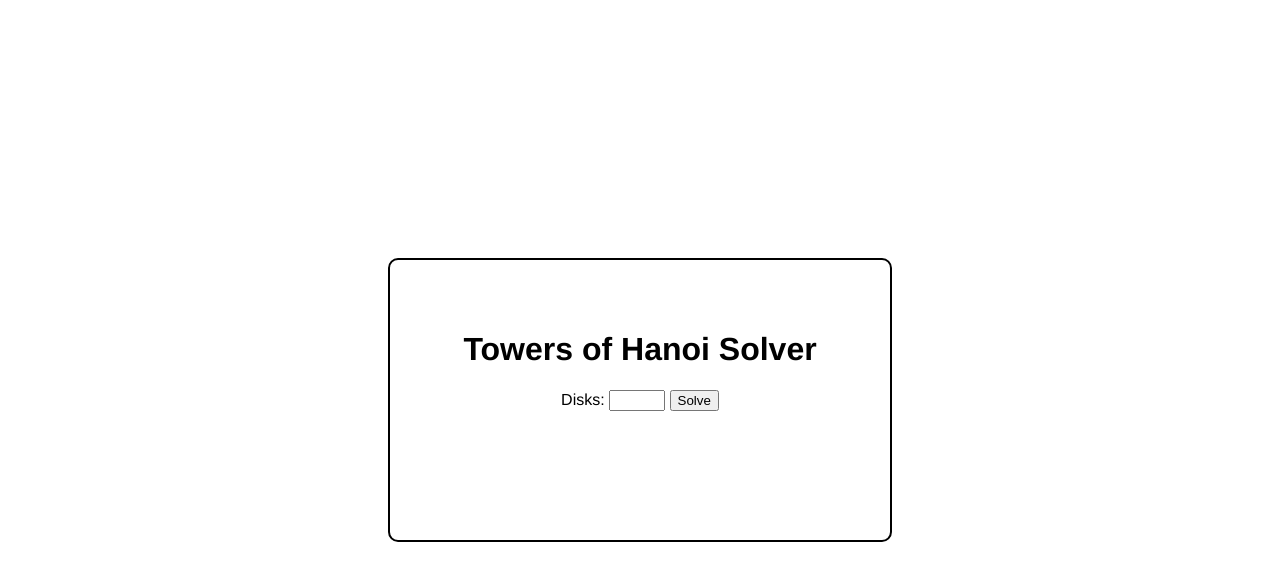
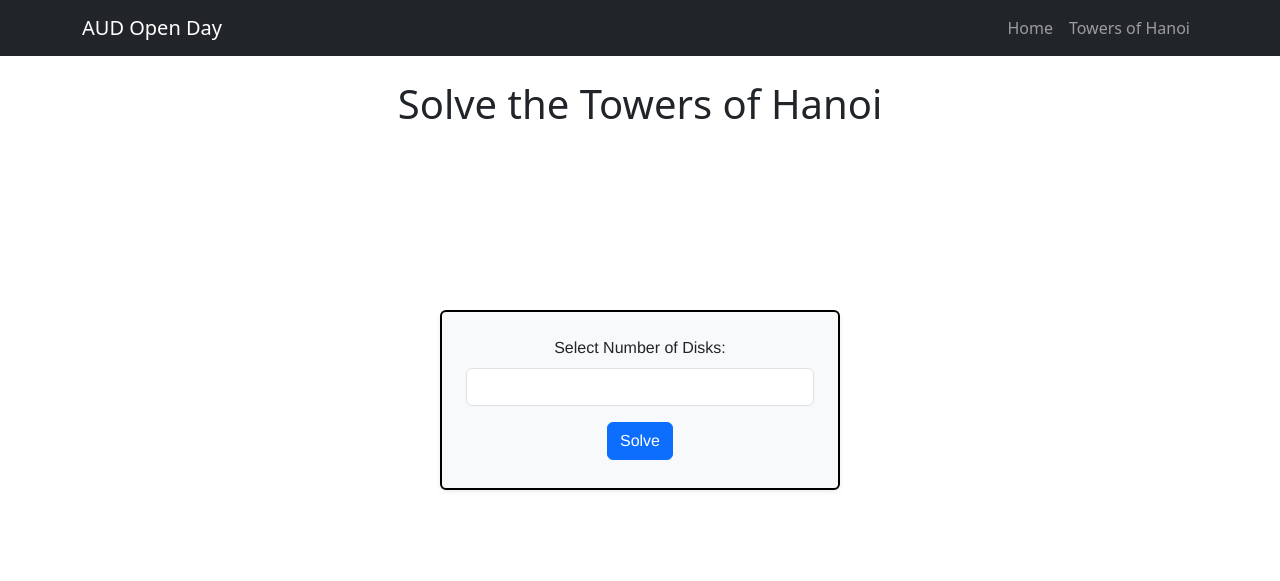
Before and after one commit to zhaojinchu/AUD_OpenDay, a Django app: page /hanoi/ in a window 1280 px wide. Shown: the top 581 px of the page. Run offline with Django 5.2, Linux system fonts and the light colour scheme.

Commit message:
Finished tower of hanoi

```diff
--- a/static/js/script.js
+++ b/static/js/script.js
@@ -1,47 +1,50 @@
+document.addEventListener("DOMContentLoaded", function () {
+  var menu = document.getElementById("menu");
+  var start = document.getElementById("start");
+  var nextMoveBtn = document.getElementById("next-move");
+  var stepCounterText = document.getElementById("step-counter");
+  var stepCount = document.getElementById("step-count");
+  var canvas = document.getElementById("canvas");
+  var tick = new Audio("/static/audio/tick.mp3");
 
-var menu = document.getElementById('menu');
-var start = document.getElementById('start');
-var tick = new Audio('assets/audio/tick.mp3');
-start.addEventListener('submit', init);
+  start.addEventListener("submit", init);
+  nextMoveBtn.addEventListener("click", executeNextMove);
 
-// track state of the pegs
-// id is used to identify the position of each peg
-// name is used to add text to the canvas below each peg
-// disks is an array that stores all disk objects on the peg
-// level is used to track the current level on each peg, since it is changing as we add or remove disks
-// cord is an object that contains the info about x, y, width and height
+  // Ensure button and counter are hidden at the start
+  nextMoveBtn.style.display = "none";
+  stepCounterText.style.display = "none";
+
+  var stepCounter = 0; // Counter for the steps taken
+
   var pegsState = {
       pegs: [
-    {id: 0, name: 'Start', disks: [], level: 20, coord: {x: 100, y: 400, w: 200, h: 200}},
-    {id: 1, name: 'End', disks: [], level: 20, coord: {x: 300, y: 400, w: 200, h: 200}},
-    {id: 2, name: 'Aux', disks: [], level: 20, coord: {x: 500, y: 400, w: 200, h: 200}}
+          { id: 0, name: "Start", disks: [], level: 20, coord: { x: 100, y: 400, w: 200, h: 200 } },
+          { id: 1, name: "End", disks: [], level: 20, coord: { x: 300, y: 400, w: 200, h: 200 } },
+          { id: 2, name: "Aux", disks: [], level: 20, coord: { x: 500, y: 400, w: 200, h: 200 } }
       ]
-}
+  };
 
-// draw pegs, add text below them, and add background color of the canvas
+  var moveQueue = [];
+
   function drawPegs() {
-  // add background color
-  ctx.fillStyle = '#d1e0ff';
+      ctx.fillStyle = "#d1e0ff";
       ctx.fillRect(0, 0, canvas.width, canvas.height);
+      ctx.lineWidth = 8;
 
-  // drawing pegs
-  ctx.lineWidth = 8
       pegsState.pegs.forEach(peg => {
           ctx.moveTo(peg.coord.x, peg.coord.y);
           ctx.lineTo(peg.coord.x + peg.coord.w, peg.coord.y);
           ctx.moveTo(peg.coord.x + 100, peg.coord.y);
           ctx.lineTo(peg.coord.x + 100, peg.coord.y - peg.coord.h);
-
-    // adding text for the pegs
-    ctx.fillStyle = 'black';
-    ctx.font = '20px Helvetica, Arial, sans-serif';
-    ctx.textAlign = 'center';
+          ctx.fillStyle = "black";
+          ctx.font = "20px Helvetica, Arial, sans-serif";
+          ctx.textAlign = "center";
           ctx.fillText(peg.name, peg.coord.x + 100, peg.coord.y + 40);
       });
+
       ctx.stroke();
   }
 
-// disks constructor function
   function Disk(x, y, width, height, color) {
       this.x = x;
       this.y = y;
@@ -50,75 +53,100 @@ function Disk(x, y, width, height, color) {
       this.color = color;
   }
 
-// method that draws disk on the canvas
-Disk.prototype.draw = function() {
+  Disk.prototype.draw = function () {
       ctx.fillStyle = this.color;
       ctx.lineWidth = 1;
       ctx.fillRect(this.x, this.y, this.width, this.height);
       ctx.strokeRect(this.x, this.y, this.width, this.height);
   };
 
-// initializes disks on the starting peg
   function initDisks(n) {
       var peg = pegsState.pegs[0].coord;
-  var colors = ['#aa1414', '#ce1414', '#f74545', '#f7a145', '#c5e56b', '#5bff0a', '#28ede9', '#84c5ff', '#2295f9', '#5f22f9'];
+      var colors = ["#aa1414", "#ce1414", "#f74545", "#f7a145", "#c5e56b", "#5bff0a", "#28ede9", "#84c5ff", "#2295f9", "#5f22f9"];
       var width = 20 * n;
-  for(var i = n; i > 0; i--) {
-    let disk = new Disk((peg.w/2 + (peg.w - width)/2), peg.y - pegsState.pegs[0].level, width, peg.h/10, colors[i-1]);
+
+      // Clear existing disks before adding new ones
+      pegsState.pegs.forEach(peg => {
+          peg.disks = [];
+          peg.level = 20;  // Reset levels
+      });
+
+      for (var i = n; i > 0; i--) {
+          let disk = new Disk((peg.w / 2 + (peg.w - width) / 2), peg.y - pegsState.pegs[0].level, width, peg.h / 10, colors[i - 1]);
           pegsState.pegs[0].disks.push(disk);
           pegsState.pegs[0].level += peg.h / 10;
           width -= 20;
       }
   }
 
-
-// draw disks on the canvas
   function drawDisks(state) {
-  state.pegs.forEach(function(peg) {
-    peg.disks.forEach(function(disk) {
+      state.pegs.forEach(function (peg) {
+          peg.disks.forEach(function (disk) {
               disk.draw();
           });
-  })
+      });
   }
 
-// tracks delay of each move
-var delay = 1;
-// move disk from one peg to another
   function moveDisk(from, to) {
-    setTimeout(function() {
+      moveQueue.push({ from: from, to: to });
+  }
+
+  function executeNextMove() {
+      if (moveQueue.length === 0) {
+          alert("All moves completed!");
+          return;
+      }
+
+      var move = moveQueue.shift();
       ctx.clearRect(0, 0, canvas.width, canvas.height);
-      var movingDisk = from.disks.pop();
-      movingDisk.x += (to.id - from.id) * 200;
-      movingDisk.y = 400 - to.level;
+
+      var movingDisk = move.from.disks.pop();
+      movingDisk.x += (move.to.id - move.from.id) * 200;
+      movingDisk.y = 400 - move.to.level;
       tick.play();
-      to.disks.push(movingDisk);
-      from.level -= 20;
-      to.level += 20;
+      move.to.disks.push(movingDisk);
+      move.from.level -= 20;
+      move.to.level += 20;
+
       drawPegs();
       drawDisks(pegsState);
-    }, 1000 * delay)
-    delay++;
+
+      // Increment and update the step counter
+      stepCounter++;
+      stepCount.innerText = stepCounter;
   }
 
-//recursive algorithm for solving towers of hanoi
   function hanoi(n, from, to, aux) {
-  if(n >= 1) {
-    hanoi(n-1, from, aux, to);
+      if (n >= 1) {
+          hanoi(n - 1, from, aux, to);
           moveDisk(from, to);
-    hanoi(n-1, aux, to, from);
+          hanoi(n - 1, aux, to, from);
       }
   }
 
-// initialization function that starts solving the problem
   function init(e) {
       e.preventDefault();
-  var num = Number(document.getElementById('disks').value);
-  menu.style.display = 'none';
-  canvas.style.display = 'block';
-  canvas = document.getElementById('canvas');
+      var num = Number(document.getElementById("disks").value);
+      menu.style.display = "none";
+
+      // Ensure canvas and buttons are shown
+      canvas.style.display = "block";
+      nextMoveBtn.style.display = "block";
+      stepCounterText.style.display = "block";  // Show step counter
+
+      // Reset the step counter
+      stepCounter = 0;
+      stepCount.innerText = stepCounter;
+
+      // Initialize canvas properly
       canvas.width = canvas.scrollWidth;
       canvas.height = canvas.scrollHeight;
-  ctx = canvas.getContext('2d');
+      ctx = canvas.getContext("2d");
+
+      // Initialize disks and draw starting position
       initDisks(num);
       hanoi(num, ...pegsState.pegs);
+      drawPegs();
+      drawDisks(pegsState);
   }
+});
--- /dev/null
+++ b/templates/_base.html
@@ -0,0 +1,56 @@
+<!DOCTYPE html>
+<html lang="en">
+  <head>
+    <meta charset="UTF-8" />
+    <meta name="viewport" content="width=device-width, initial-scale=1.0" />
+    <title>{% block title %}My Django Project{% endblock %}</title>
+
+    {% load static %}
+
+    <!-- Bootstrap CSS -->
+    <link
+      href="https://cdn.jsdelivr.net/npm/bootstrap@5.3.0/dist/css/bootstrap.min.css"
+      rel="stylesheet"
+    />
+
+    <link rel="stylesheet" href="{% static 'css/style.css' %}" />
+
+  </head>
+  <body>
+    <!-- Navigation Bar -->
+    <nav class="navbar navbar-expand-sm navbar-dark bg-dark">
+      <div class="container">
+        <a class="navbar-brand" href="{% url 'home' %}">AUD Open Day</a>
+        <button
+          class="navbar-toggler"
+          type="button"
+          data-bs-toggle="collapse"
+          data-bs-target="#navbarNav"
+          aria-controls="navbarNav"
+          aria-expanded="false"
+          aria-label="Toggle navigation"
+        >
+          <span class="navbar-toggler-icon"></span>
+        </button>
+        <div class="collapse navbar-collapse" id="navbarNav">
+          <ul class="navbar-nav ms-auto">
+            <li class="nav-item">
+              <a class="nav-link" href="{% url 'home' %}">Home</a>
+            </li>
+            <li class="nav-item">
+              <a class="nav-link" href="{% url 'hanoi_page' %}"
+                >Towers of Hanoi</a
+              >
+            </li>
+          </ul>
+        </div>
+      </div>
+    </nav>
+
+    <!-- Main Content Block -->
+    <div class="container">{% block content %} {% endblock %}</div>
+
+    <!-- Bootstrap JS -->
+    <script src="https://cdn.jsdelivr.net/npm/bootstrap@5.3.0/dist/js/bootstrap.bundle.min.js"></script>
+  </body>
+</html>
--- a/templates/hanoi.html
+++ b/templates/hanoi.html
@@ -1,25 +1,32 @@
-<!DOCTYPE html>
-<html>
-  <head>
-    <title>Towers of Hanoi</title>
-    {% load static %}
-    <link rel="stylesheet" href="{% static 'css/style.css' %}" />
-  </head>
+{% extends "_base.html" %}
+{% load static %}
 
-  <body>
-    <div id="menu">
-      <h1>Towers of Hanoi Solver</h1>
-      <form id="start">
-        <label for="disks">Disks: </label>
-        <input type="number" min="5" max="10" id="disks" required />
-        <input type="submit" value="Solve" />
-      </form>
+{% block title %}Towers of Hanoi Solver{% endblock %}
+
+{% block content %}
+<div class="text-center">
+    <h1 class="my-4">Solve the Towers of Hanoi</h1>
+
+    <div id="menu" class="p-4 bg-light rounded shadow-sm">
+        <form id="start">
+            <label for="disks" class="form-label">Select Number of Disks:</label>
+            <input type="number" min="3" max="10" id="disks" class="form-control mb-3" required>
+            <button type="submit" class="btn btn-primary">Solve</button>
+        </form>
     </div>
+</div>
+<div>
+  <!-- Canvas for the Game -->
+  <canvas id="canvas" class="mt-45" width="800" height="600"></canvas>
 
-    <canvas
-      id="canvas"
-      style="border: 5px solid; width: 800px; height: 600px"
-    ></canvas>
-    <script src="{% static 'js/script.js' %}"></script>
-  </body>
-</html>
+  <!-- Next Move Button -->
+  <button id="next-move" class="btn btn-success" style="display: none;">Next Move</button>
+
+  <!-- Step Counter -->
+  <p id="step-counter" class="mt-2" style="display: none; font-size: 1.2rem;">
+    Moves Taken: <span id="step-count">0</span>
+  </p>
+</div>
+
+<script src="{% static 'js/script.js' %}"></script>
+{% endblock %}
```
Also changed, not shown: templates/index.html (+9 -39 lines). Lines whose indentation alone changed are shown as unchanged.
